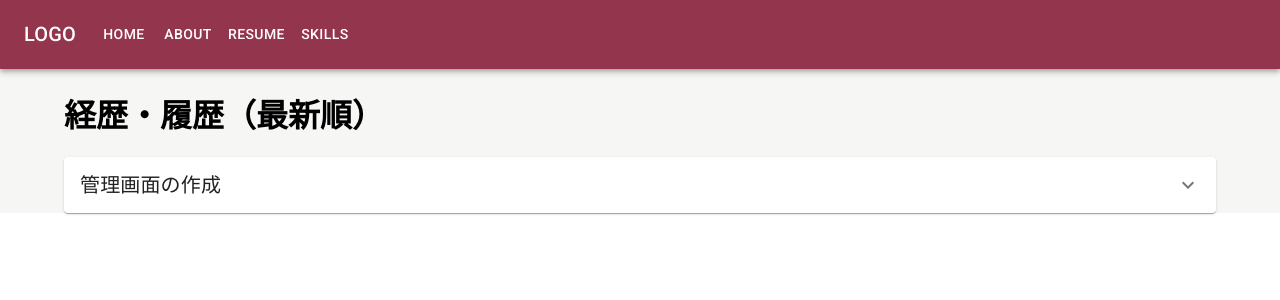
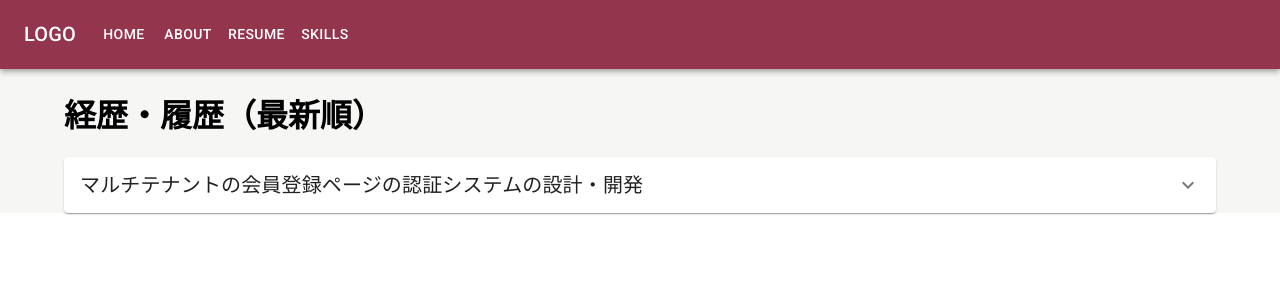
Before and after one commit to syoimin/my-profile, a React (Create React App) app: page /resume in a window 1280 px wide. Shown: the top 300 px of the page. Built offline with nearby package versions, Linux system fonts and the light colour scheme.

Commit message:
github page に反映

```diff
--- a/src/components/Accordion.tsx
+++ b/src/components/Accordion.tsx
@@ -7,8 +7,9 @@ import ExpandMoreIcon from "@mui/icons-material/ExpandMore";
 
 const resumeData = [
   {
-    title: "管理画面の作成",
-    contents: `管理画面を作成`,
+    title: "マルチテナントの会員登録ページの認証システムの設計・開発",
+    contents: `ノーコードで会員登録ページを作成できるサービスのマルチテナント認証方式の設計・開発
+    認証サービスとして Cognito を採用し、マルチテナントに対応するためマルチユーザプール型を採用。`,
   },
 ];
 
```
Also changed, not shown: 21 other files (tests, documents, lock files or other folders).
